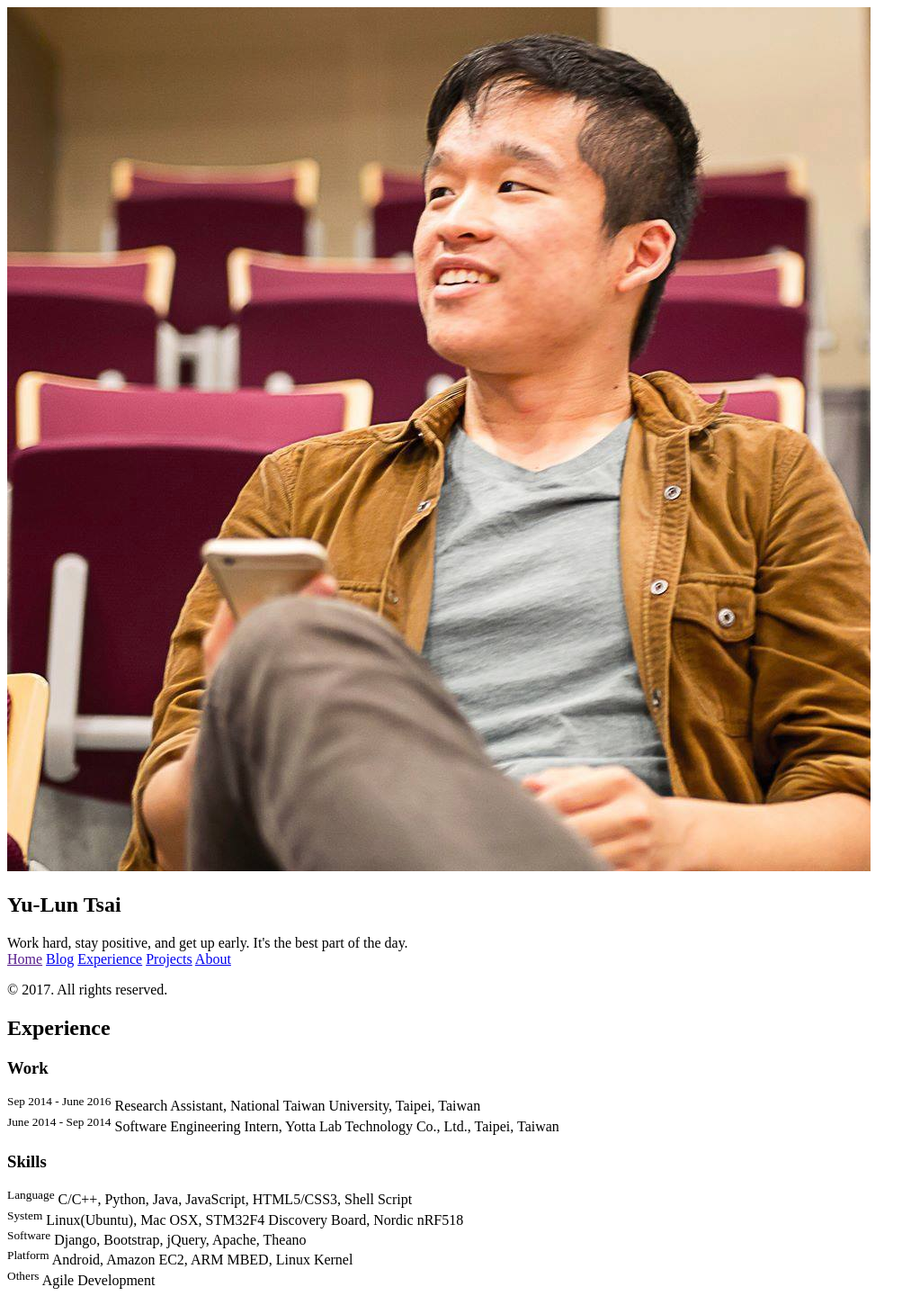
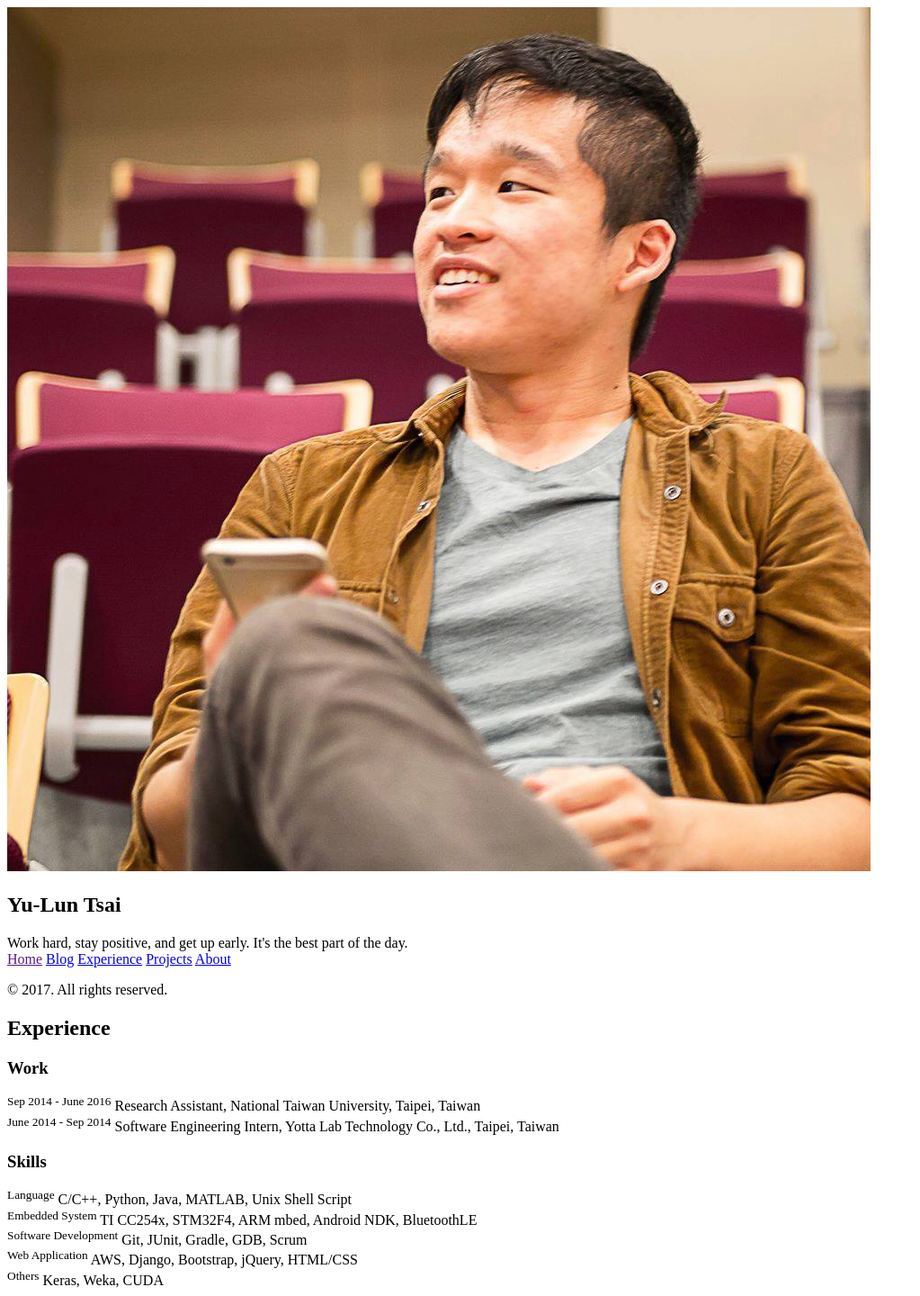
Before and after one commit to stormysun513/stormysun513.github.io, a Jekyll site: the page built from experience.html, in a window 1280 px wide. Shown: the whole page at 90% size, without its empty margins (0-1023 px from the left). Built offline with Jekyll 4.4.1, drawn with Linux system fonts in a browser that asks for light colours.

Commit message:
update experience page

```diff
--- a/experience.html
+++ b/experience.html
@@ -29,23 +29,23 @@ permalink: /experience/
 		</header>
 		<div class="experience-item">
 			<sup>Language</sup>
-			C/C++, Python, Java, JavaScript, HTML5/CSS3, Shell Script
+			C/C++, Python, Java, MATLAB, Unix Shell Script
 		</div>
 		<div class="experience-item">
-			<sup>System</sup>
-			Linux(Ubuntu), Mac OSX, STM32F4 Discovery Board, Nordic nRF518
+			<sup>Embedded System</sup>
+			TI CC254x, STM32F4, ARM mbed, Android NDK, BluetoothLE
 		</div>
 		<div class="experience-item">
-			<sup>Software</sup>
-			Django, Bootstrap, jQuery, Apache, Theano
+			<sup>Software Development</sup>
+			Git, JUnit, Gradle, GDB, Scrum
 		</div>
 		<div class="experience-item">
-			<sup>Platform</sup>
-			Android, Amazon EC2, ARM MBED, Linux Kernel
+			<sup>Web Application</sup>
+			AWS, Django, Bootstrap, jQuery, HTML/CSS
 		</div>
 		<div class="experience-item">
 			<sup>Others</sup>
-			Agile Development
+			Keras, Weka, CUDA
 		</div>
 
 	</section>
--- a/index.html
+++ b/index.html
@@ -30,8 +30,8 @@
         <img src="{{"assets/images/me.jpg"|prepend:site.baseurl}}" alt="author thumb">
         <h2 class="animate-drop-init">{{site.author}}</h2>
         <div class="summary animate-drop-init">
-          Excited about developing autonomous driving cars that makes our life more convenience.<br><br>
-          Had experience building IoT data acquisition infrastructure that collects images<br class="mobile-hide">
+          I am excited about developing autonomous driving cars that makes our life more convenience.<br><br>
+          I have experience building IoT data acquisition infrastructure that collects images<br class="mobile-hide">
           using an embedded camera module and stores them to a database.
           <!-- Master student of Software Engineering at Carnegie Mellon <br> -->
           <!-- University with 1+ year experience in IoT development.<br> -->
```
